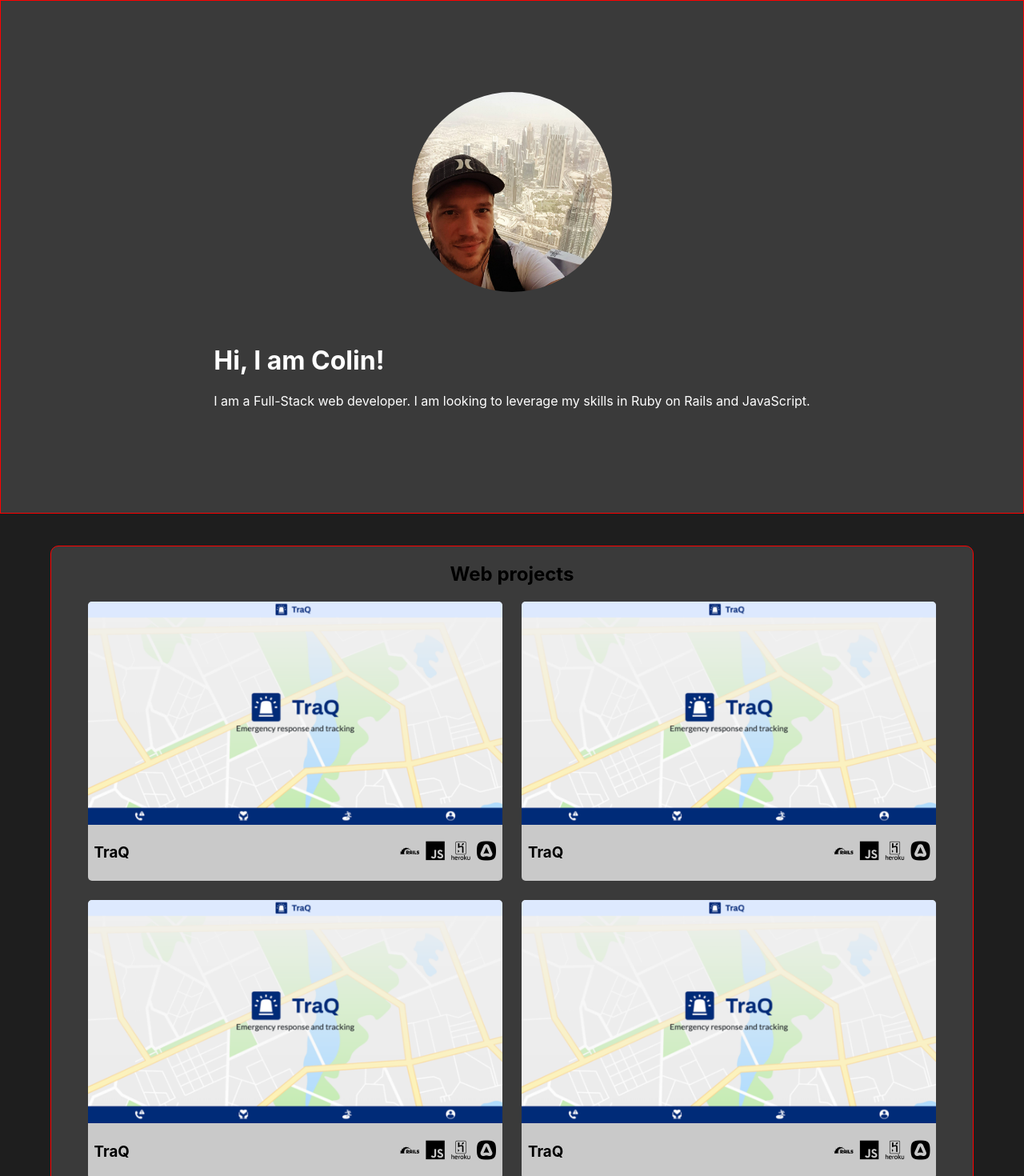
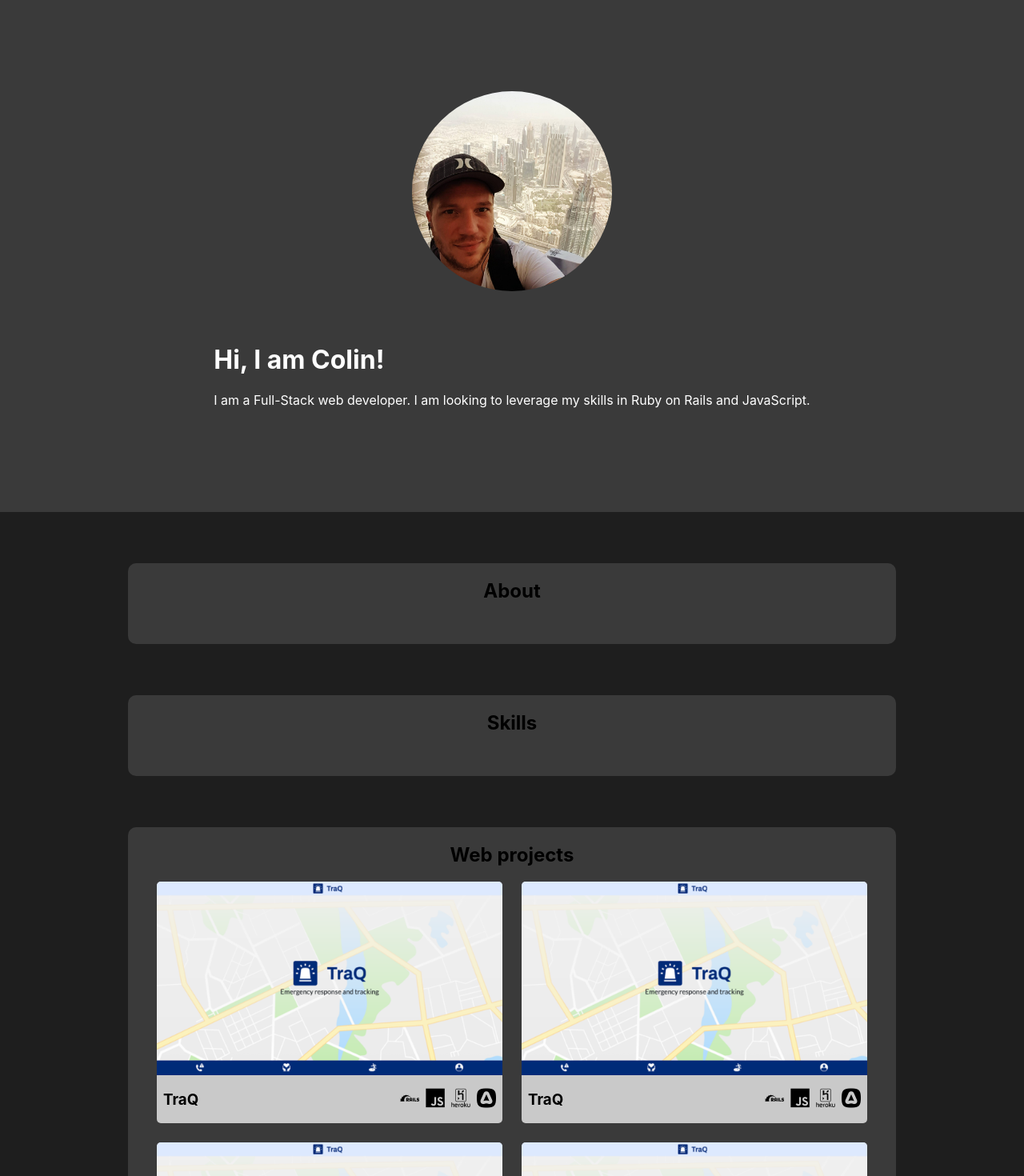
Before and after one commit to ColinBertin/portfolio, a React (Create React App) app: page /contact in a window 1280 px wide. Shown: the top 1470 px of the page at 80% size. Built offline with nearby package versions, Linux system fonts and the light colour scheme.

Commit message:
all the section

```diff
--- a/src/App.jsx
+++ b/src/App.jsx
@@ -1,7 +1,10 @@
 import './App.scss';
 // import Navbar from './components/navbar/Navbar';
 import Banner from './components/banner/Banner';
+import About from './components/about/About';
+import Skills from './components/skills/Skills';
 import Projects from './components/projects/Projects';
+import Contact from './components/contact/Contact';
 
 function App() {
   return (
@@ -9,7 +12,10 @@ function App() {
       {/* < Navbar /> */}
       < Banner />
       <main>
+        < About />
+        < Skills />
         < Projects />
+        < Contact />
       </main>
     </div>
   );
--- a/src/App.scss
+++ b/src/App.scss
@@ -3,3 +3,29 @@ main {
   flex-direction: column;
   align-items: center;
 }
+
+h2 {
+  text-align: center;
+}
+
+.projects, .about, .skills, .contact {
+  width: 90vw;
+  background-color: #3A3A3A;
+  border-radius: 10px;
+  margin: 16px 0;
+  padding-bottom: 32px;
+}
+
+@media (min-width: 540px) {
+  .projects, .about, .skills, .contact {
+    margin: 24px 0;
+    width: 85vw;
+  }
+}
+
+@media (min-width: 720px) {
+  .projects, .about, .skills, .contact {
+    margin: 32px 0;
+    width: 75vw;
+  }
+}
--- a/src/components/about/About.jsx
+++ b/src/components/about/About.jsx
@@ -3,9 +3,9 @@ import './About.scss';
 
 const About = (props) => {
   return (
-    <div>
-      <h1>About</h1>
-    </div>
+    <section className='about'>
+      <h2>About</h2>
+    </section>
   );
 };
 
--- a/src/components/banner/Banner.scss
+++ b/src/components/banner/Banner.scss
@@ -1,9 +1,9 @@
 .banner {
   padding: 0 32px;
+  margin-bottom: 16px;
   height: 80vh;
   background-color: #3A3A3A;
   color: #FFF;
-  border: 1px solid red;
   display: flex;
   flex-direction: column;
   justify-content: center;
@@ -16,3 +16,15 @@
   border-radius: 50%;
   margin-bottom: 40px;
 }
+
+@media (min-width: 540px) {
+  .banner{
+    margin-bottom: 24px;
+  }
+}
+
+@media (min-width: 720px) {
+  .banner {
+    margin-bottom: 32px;
+  }
+}
--- a/src/components/contact/Contact.jsx
+++ b/src/components/contact/Contact.jsx
@@ -3,9 +3,9 @@ import './Contact.scss';
 
 const Contact = (props) => {
   return (
-    <div>
-      <h1>Contact</h1>
-    </div>
+    <section className='contact'>
+      <h2>Contact</h2>
+    </section>
   );
 };
 
--- a/src/components/projects/Projects.jsx
+++ b/src/components/projects/Projects.jsx
@@ -4,7 +4,7 @@ import Card from './card/Card';
 
 const Projects = (props) => {
   return (
-    <div className='projects'>
+    <section className='projects'>
       <h2>Web projects</h2>
       <div className="card-container">
         < Card />
@@ -14,7 +14,7 @@ const Projects = (props) => {
         < Card />
         < Card />
       </div>
-    </div>
+    </section>
   );
 };
 
--- a/src/components/projects/Projects.scss
+++ b/src/components/projects/Projects.scss
@@ -1,19 +1,6 @@
-.projects {
-  width: 90vw;
-  background-color: #3A3A3A;
-  border-radius: 10px;
-  margin: 40px 0;
-  padding-bottom: 32px;
-  border: 1px solid red;
-}
-
 .card-container {
   display: flex;
   justify-content: center;
   flex-wrap: wrap;
   gap: 24px;
 }
-
-h2 {
-  text-align: center;
-}
--- a/src/components/projects/card/Card.jsx
+++ b/src/components/projects/card/Card.jsx
@@ -12,10 +12,10 @@ const Card = () => {
       <div className="card-info">
         <h3>TraQ</h3>
         <ul className='card-languages'>
-          <li className='card-language'><i class="devicon-rails-plain-wordmark"></i></li>
-          <li className='card-language'><i class="devicon-javascript-plain"></i></li>
-          <li className='card-language'><i class="devicon-heroku-original-wordmark"></i></li>
-          <li className='card-language'><i class="devicon-adonisjs-original"></i></li>
+          <li className='card-language'><i className="devicon-rails-plain-wordmark"></i></li>
+          <li className='card-language'><i className="devicon-javascript-plain"></i></li>
+          <li className='card-language'><i className="devicon-heroku-original-wordmark"></i></li>
+          <li className='card-language'><i className="devicon-adonisjs-original"></i></li>
           {/* <li className='card-language'><i class="devicon-adonisjs-original"></i></li> */}
         </ul>
       </div>
--- /dev/null
+++ b/src/components/skills/Skills.jsx
@@ -0,0 +1,12 @@
+import React from 'react';
+import './Skills.scss';
+
+const Skills = () => {
+  return (
+    <section className="skills">
+      <h2>Skills</h2>
+    </section>
+  );
+};
+
+export default Skills;
```
Also changed, not shown: src/components/skills/Skills.scss (added).
